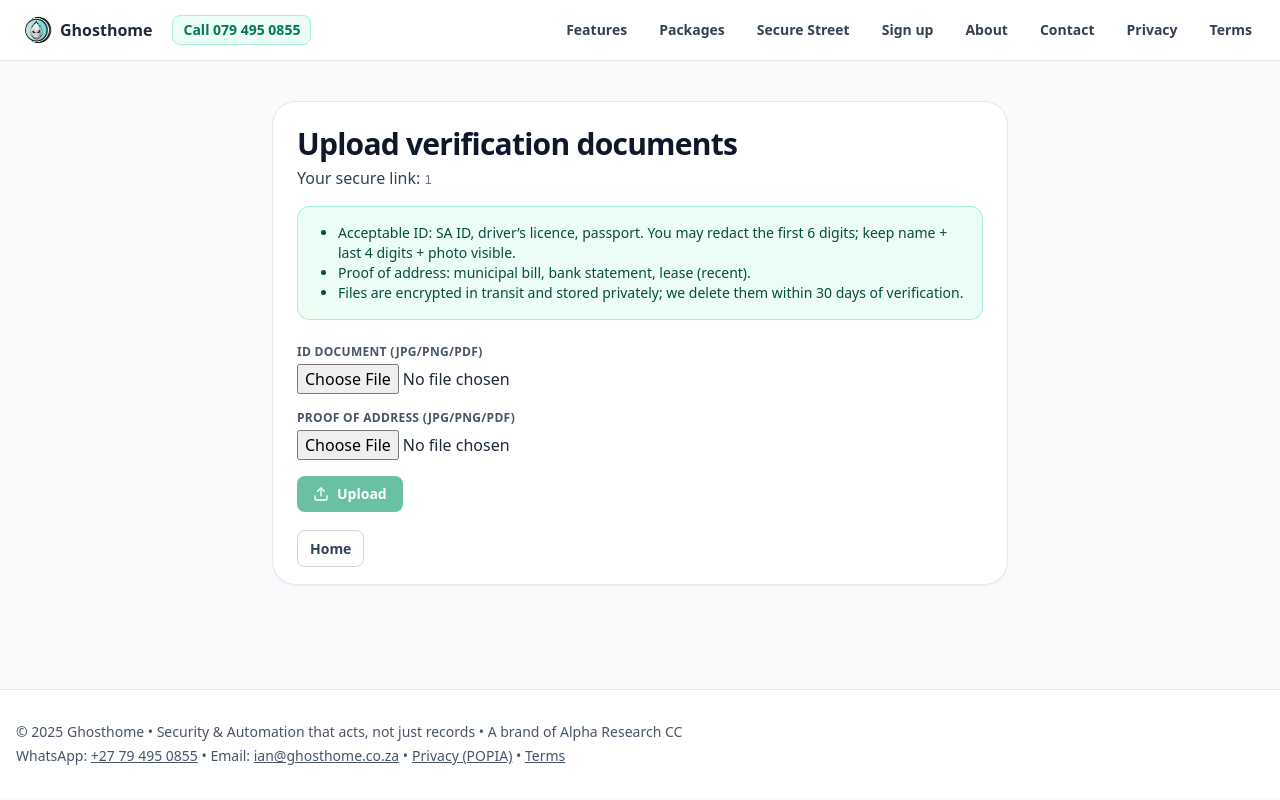
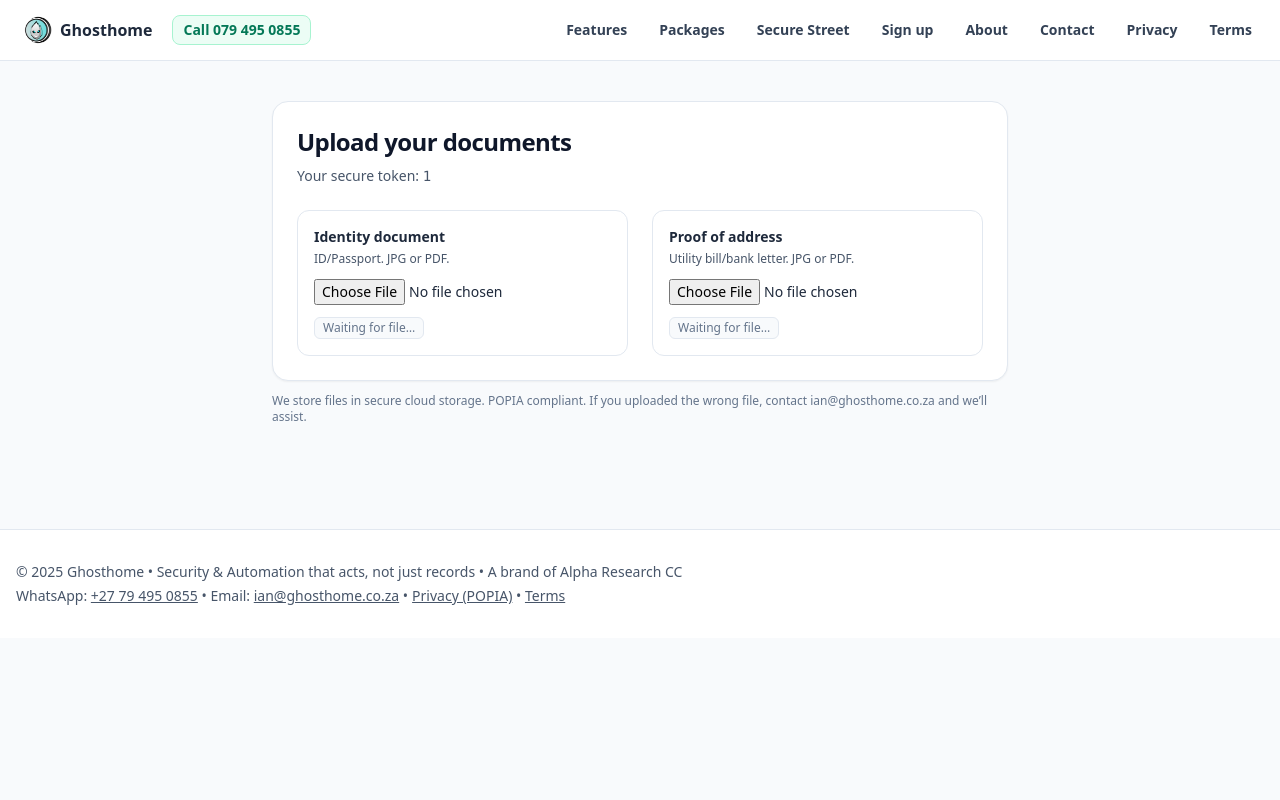
Before and after one commit to Nexzuis/ghosthome-site, a React (Vite) app: page /upload/1 in a window 1280 px wide. Built offline with nearby package versions, Linux system fonts and the light colour scheme.

Commit message:
Admin + Upload routes and API functions

```diff
--- a/api/admin-list.js
+++ b/api/admin-list.js
@@ -1,4 +1,3 @@
-// Returns latest signups (simple admin list) — protected by shared password
 const { sql } = require('@vercel/postgres');
 
 module.exports = async (req, res) => {
--- a/api/admin-set-status.js
+++ b/api/admin-set-status.js
@@ -1,4 +1,3 @@
-// Sets status or verification_status — protected by shared password
 const { sql } = require('@vercel/postgres');
 
 module.exports = async (req, res) => {
--- a/api/payfast-itn.js
+++ b/api/payfast-itn.js
@@ -1,4 +1,3 @@
-// PayFast ITN: verify signature + amount, then mark signup as paid and create upload token
 const { sql } = require('@vercel/postgres');
 const crypto = require('crypto');
 const querystring = require('querystring');
@@ -21,9 +20,8 @@
   if (req.method !== 'POST') { res.status(405).send('Method Not Allowed'); return; }
   try {
     const raw = await readBody(req);
-    const params = querystring.parse(raw); // form-encoded
+    const params = querystring.parse(raw);
 
-    // verify signature
     const passphrase = process.env.PAYFAST_PASSPHRASE || '';
     const sorted = Object.keys(params).filter(k => k !== 'signature').sort().reduce((acc, k) => (acc[k]=params[k], acc), {});
     let qs = querystring.stringify(sorted);
@@ -37,7 +35,6 @@
     const signup_id = params.custom_str1;
     const amount_gross = parseFloat(params.amount_gross || '0');
 
-    // fetch signup and expected amount
     const { rows } = await sql`SELECT id, plan, billing FROM signups WHERE id=${signup_id} LIMIT 1;`;
     if (rows.length === 0) { res.status(404).send('No signup'); return; }
 
@@ -47,7 +44,6 @@
       res.status(400).send('Bad amount'); return;
     }
 
-    // mark paid + create upload token valid for 7 days
     const token = crypto.randomBytes(24).toString('hex');
     await sql`
       UPDATE signups
--- a/api/upload-url.js
+++ b/api/upload-url.js
@@ -1,4 +1,3 @@
-// Returns a short-lived direct upload URL + target blob URL for a given token/kind
 const { sql } = require('@vercel/postgres');
 
 module.exports = async (req, res) => {
@@ -22,7 +21,6 @@
       token: process.env.BLOB_READ_WRITE_TOKEN,
     });
 
-    // Return the presigned PUT URL and where the blob will live (pathname)
     return res.status(200).json({ uploadUrl: url, blobUrl: pathname });
   } catch (e) {
     console.error('upload-url error', e);
--- a/src/routes/Admin.jsx
+++ b/src/routes/Admin.jsx
@@ -1,113 +1,264 @@
-import React, { useEffect, useState } from "react";
+import React, { useEffect, useMemo, useState } from "react";
 
+/**
+ * Ghosthome Admin (very simple).
+ * Secured by a shared password stored in Vercel env: ADMIN_PASSWORD.
+ * The UI sends: Authorization: Bearer <password> to:
+ *  - /api/admin-list
+ *  - /api/admin-set-status
+ */
 export default function Admin() {
-  const [pass, setPass] = useState("");
+  const [pwd, setPwd] = useState(() => sessionStorage.getItem("adminPwd") || "");
+  const [input, setInput] = useState(pwd);
+  const [loading, setLoading] = useState(false);
   const [rows, setRows] = useState([]);
   const [error, setError] = useState("");
-  const [busy, setBusy] = useState(false);
+
+  const authed = useMemo(() => !!pwd, [pwd]);
 
   async function load() {
-    setBusy(true);
+    if (!pwd) return;
+    setLoading(true);
     setError("");
     try {
       const res = await fetch("/api/admin-list", {
-        headers: { Authorization: "Bearer " + pass },
+        headers: { Authorization: `Bearer ${pwd}` },
       });
-      if (!res.ok) throw new Error("Auth failed or server error");
+      if (!res.ok) {
+        if (res.status === 401) setError("Unauthorised: check password.");
+        else setError(`Error ${res.status}`);
+        setRows([]);
+      } else {
         const data = await res.json();
         setRows(data.rows || []);
-    } catch (e) {
-      setError("Could not load signups.");
+      }
+    } catch {
+      setError("Network error");
     } finally {
-      setBusy(false);
+      setLoading(false);
     }
   }
 
-  async function setStatus(id, field, value) {
+  useEffect(() => {
+    load();
+    // eslint-disable-next-line react-hooks/exhaustive-deps
+  }, [pwd]);
+
+  function handleLockIn() {
+    sessionStorage.setItem("adminPwd", input.trim());
+    setPwd(input.trim());
+  }
+
+  async function setField(id, field, value) {
+    if (!pwd) return;
     try {
       const res = await fetch("/api/admin-set-status", {
         method: "POST",
         headers: {
           "Content-Type": "application/json",
-          Authorization: "Bearer " + pass,
+          Authorization: `Bearer ${pwd}`,
         },
         body: JSON.stringify({ signup_id: id, field, value }),
       });
-      if (!res.ok) throw new Error();
+      if (!res.ok) throw new Error(`HTTP ${res.status}`);
       await load();
-    } catch {
-      alert("Update failed");
+    } catch (e) {
+      // eslint-disable-next-line no-alert
+      alert("Failed to update. Check console and env.");
+      // eslint-disable-next-line no-console
+      console.error(e);
     }
   }
 
-  useEffect(() => {
-    document.title = "Admin — Ghosthome";
-  }, []);
+  return (
+    <main className="mx-auto max-w-7xl px-4 py-8">
+      <header className="mb-6 flex items-center justify-between">
+        <h1 className="text-2xl font-bold tracking-tight text-slate-900">
+          Ghosthome · Admin
+        </h1>
+        <div className="text-sm text-slate-500">
+          {authed ? "Authorised" : "Locked"}
+        </div>
+      </header>
 
-  return (
-    <main className="mx-auto max-w-6xl px-4 py-10">
-      <section className="rounded-3xl border border-slate-200 bg-white p-6 shadow-sm">
-        <h1 className="text-2xl font-bold tracking-tight text-slate-900">Admin</h1>
-        <div className="mt-3 flex gap-2">
+      {!authed && (
+        <section className="rounded-2xl border border-slate-200 bg-white p-5 shadow-sm">
+          <h2 className="text-lg font-semibold text-slate-900">Enter admin password</h2>
+          <p className="mt-1 text-sm text-slate-600">
+            Must match the <span className="font-mono">ADMIN_PASSWORD</span> env var in Vercel.
+          </p>
+          <div className="mt-4 flex max-w-md gap-2">
             <input
               type="password"
-            className="w-60 rounded-lg border border-slate-300 px-3 py-2 text-sm"
-            value={pass}
-            onChange={(e) => setPass(e.target.value)}
-            placeholder="Admin password"
+              value={input}
+              onChange={(e) => setInput(e.target.value)}
+              className="w-full rounded-lg border border-slate-300 px-3 py-2 text-sm outline-none focus:ring-2 focus:ring-emerald-500"
+              placeholder="••••••••••"
             />
             <button
-            type="button"
-            onClick={load}
-            className="rounded-lg bg-emerald-600 px-3 py-2 text-sm font-semibold text-white hover:bg-emerald-700"
+              onClick={handleLockIn}
+              className="rounded-lg bg-emerald-600 px-4 py-2 text-sm font-semibold text-white hover:bg-emerald-700"
             >
-            {busy ? "Loading..." : "Load signups"}
+              Continue
             </button>
           </div>
-        {error && <p className="mt-2 text-sm text-rose-700">{error}</p>}
+        </section>
+      )}
 
-        <div className="mt-6 overflow-x-auto">
+      {authed && (
+        <section className="rounded-2xl border border-slate-200 bg-white p-5 shadow-sm">
+          <div className="mb-4 flex flex-wrap items-center justify-between gap-3">
+            <div>
+              <h2 className="text-lg font-semibold text-slate-900">Sign-ups</h2>
+              <p className="text-sm text-slate-600">
+                View and manage residents. Use the upload link to request ID/POA.
+              </p>
+            </div>
+            <div className="flex items-center gap-2">
+              <button
+                onClick={load}
+                className="rounded-lg border border-slate-300 bg-white px-3 py-1.5 text-sm hover:bg-slate-50"
+              >
+                Refresh
+              </button>
+              <button
+                onClick={() => {
+                  sessionStorage.removeItem("adminPwd");
+                  setPwd("");
+                }}
+                className="rounded-lg bg-slate-800 px-3 py-1.5 text-sm text-white hover:bg-slate-900"
+              >
+                Lock
+              </button>
+            </div>
+          </div>
+
+          {error && (
+            <div className="mb-4 rounded-lg border border-rose-200 bg-rose-50 px-3 py-2 text-sm text-rose-800">
+              {error}
+            </div>
+          )}
+
+          <div className="overflow-x-auto">
             <table className="min-w-full text-left text-sm">
-            <thead className="bg-slate-100">
-              <tr>
+              <thead>
+                <tr className="border-b border-slate-200 text-slate-500">
                   <th className="px-3 py-2">Created</th>
-                <th className="px-3 py-2">Name</th>
-                <th className="px-3 py-2">Email</th>
+                  <th className="px-3 py-2">Resident</th>
                   <th className="px-3 py-2">Plan</th>
                   <th className="px-3 py-2">Status</th>
-                <th className="px-3 py-2">Verify</th>
-                <th className="px-3 py-2">Upload link</th>
+                  <th className="px-3 py-2">Verification</th>
+                  <th className="px-3 py-2">Docs</th>
                   <th className="px-3 py-2">Actions</th>
                 </tr>
               </thead>
               <tbody>
-              {rows.map((r) => (
-                <tr key={r.id} className="border-t">
-                  <td className="px-3 py-2">{new Date(r.created_at).toLocaleString()}</td>
-                  <td className="px-3 py-2">{r.full_name}</td>
-                  <td className="px-3 py-2">{r.email}</td>
-                  <td className="px-3 py-2">{r.plan}/{r.billing}</td>
-                  <td className="px-3 py-2">{r.status}</td>
-                  <td className="px-3 py-2">{r.verification_status || "none"}</td>
-                  <td className="px-3 py-2 text-xs">{r.upload_token ? `/upload/${r.upload_token}` : "-"}</td>
+                {loading ? (
+                  <tr>
+                    <td colSpan={7} className="px-3 py-6 text-center text-slate-500">
+                      Loading…
+                    </td>
+                  </tr>
+                ) : rows.length === 0 ? (
+                  <tr>
+                    <td colSpan={7} className="px-3 py-6 text-center text-slate-500">
+                      No sign-ups yet.
+                    </td>
+                  </tr>
+                ) : (
+                  rows.map((r) => (
+                    <tr key={r.id} className="border-b border-slate-100">
                       <td className="px-3 py-2">
-                    <div className="flex flex-wrap gap-2">
-                      <button className="rounded border border-slate-300 px-2 py-1 hover:bg-slate-50" onClick={() => setStatus(r.id, "status", "active")}>Set Active</button>
-                      <button className="rounded border border-slate-300 px-2 py-1 hover:bg-slate-50" onClick={() => setStatus(r.id, "verification_status", "verified")}>Mark Verified</button>
-                      <button className="rounded border border-slate-300 px-2 py-1 hover:bg-slate-50" onClick={() => setStatus(r.id, "status", "cancelled")}>Cancel</button>
+                        {new Date(r.created_at).toLocaleString()}
+                      </td>
+                      <td className="px-3 py-2">
+                        <div className="font-medium text-slate-800">{r.full_name}</div>
+                        <div className="text-xs text-slate-500">{r.email}</div>
+                      </td>
+                      <td className="px-3 py-2">
+                        <span className="rounded-md bg-slate-100 px-2 py-0.5 font-mono text-xs">
+                          {r.plan}/{r.billing}
+                        </span>
+                      </td>
+                      <td className="px-3 py-2">
+                        <div className="flex items-center gap-2">
+                          <span className="rounded-md bg-emerald-50 px-2 py-0.5 text-xs text-emerald-700 ring-1 ring-inset ring-emerald-200">
+                            {r.status}
+                          </span>
+                          <div className="flex gap-1">
+                            <button
+                              className="rounded border border-slate-300 px-2 py-0.5 text-xs hover:bg-slate-50"
+                              onClick={() => setField(r.id, "status", "active")}
+                            >
+                              active
+                            </button>
+                            <button
+                              className="rounded border border-slate-300 px-2 py-0.5 text-xs hover:bg-slate-50"
+                              onClick={() => setField(r.id, "status", "cancelled")}
+                            >
+                              cancel
+                            </button>
+                          </div>
                         </div>
                       </td>
+                      <td className="px-3 py-2">
+                        <div className="flex items-center gap-2">
+                          <span className="rounded-md bg-indigo-50 px-2 py-0.5 text-xs text-indigo-700 ring-1 ring-inset ring-indigo-200">
+                            {r.verification_status}
+                          </span>
+                          <div className="flex gap-1">
+                            <button
+                              className="rounded border border-slate-300 px-2 py-0.5 text-xs hover:bg-slate-50"
+                              onClick={() => setField(r.id, "verification_status", "verified")}
+                            >
+                              verify
+                            </button>
+                            <button
+                              className="rounded border border-slate-300 px-2 py-0.5 text-xs hover:bg-slate-50"
+                              onClick={() => setField(r.id, "verification_status", "pending_review")}
+                            >
+                              pending
+                            </button>
+                            <button
+                              className="rounded border border-slate-300 px-2 py-0.5 text-xs hover:bg-slate-50"
+                              onClick={() => setField(r.id, "verification_status", "rejected")}
+                            >
+                              reject
+                            </button>
+                          </div>
+                        </div>
+                      </td>
+                      <td className="px-3 py-2">
+                        {r.upload_token ? (
+                          <a
+                            className="text-emerald-700 underline"
+                            href={`/upload/${r.upload_token}`}
+                            target="_blank"
+                            rel="noreferrer"
+                          >
+                            /upload/{r.upload_token}
+                          </a>
+                        ) : (
+                          <span className="text-slate-500">—</span>
+                        )}
+                      </td>
+                      <td className="px-3 py-2">
+                        <button
+                          className="rounded bg-slate-800 px-2 py-1 text-xs text-white hover:bg-slate-900"
+                          onClick={() => navigator.clipboard.writeText(r.id)}
+                          title="Copy signup ID"
+                        >
+                          Copy ID
+                        </button>
+                      </td>
                     </tr>
-              ))}
-              {rows.length === 0 && !busy && (
-                <tr>
-                  <td className="px-3 py-6 text-slate-500" colSpan={8}>No records.</td>
-                </tr>
+                  ))
                 )}
               </tbody>
             </table>
           </div>
         </section>
+      )}
     </main>
   );
 }
--- a/src/routes/Upload.jsx
+++ b/src/routes/Upload.jsx
@@ -1,20 +1,25 @@
-import React, { useEffect, useState } from "react";
-import { useParams, Link } from "react-router-dom";
-import { Upload as UploadIcon, CheckCircle2 } from "lucide-react";
+import React, { useState } from "react";
+import { useParams } from "react-router-dom";
 
+/**
+ * Resident upload portal (opens via /upload/:token)
+ * Calls:
+ *  - POST /api/upload-url  -> { uploadUrl, blobUrl }
+ *  - PUT uploadUrl         -> uploads the file to Vercel Blob
+ *  - POST /api/attach-document { token, kind, blob_url, filename, size_bytes }
+ */
 export default function Upload() {
   const { token } = useParams();
-  const [idFile, setIdFile] = useState(null);
-  const [proofFile, setProofFile] = useState(null);
-  const [busy, setBusy] = useState(false);
-  const [done, setDone] = useState(false);
-  const [error, setError] = useState("");
+  const [idStatus, setIdStatus] = useState("idle");      // idle | uploading | done | error
+  const [poaStatus, setPoaStatus] = useState("idle");
+  const [message, setMessage] = useState("");
 
-  useEffect(() => {
-    document.title = "Upload documents — Ghosthome";
-  }, []);
-
-  async function uploadOne(kind, file) {
+  async function doUpload(kind, file, setStatus) {
+    if (!file) return;
+    setStatus("uploading");
+    setMessage("");
+    try {
+      // 1) ask server for a presigned upload URL
       const res1 = await fetch("/api/upload-url", {
         method: "POST",
         headers: { "Content-Type": "application/json" },
@@ -25,19 +30,15 @@
           contentType: file.type || "application/octet-stream",
         }),
       });
-    if (!res1.ok) throw new Error("Failed to get upload URL");
+      if (!res1.ok) throw new Error(`upload-url ${res1.status}`);
       const { uploadUrl, blobUrl } = await res1.json();
 
-    // PUT file to signed URL
-    const putRes = await fetch(uploadUrl, {
-      method: "PUT",
-      headers: { "Content-Type": file.type || "application/octet-stream" },
-      body: file,
-    });
-    if (!putRes.ok) throw new Error("Upload failed");
+      // 2) PUT the file directly to Vercel Blob
+      const res2 = await fetch(uploadUrl, { method: "PUT", body: file });
+      if (!res2.ok) throw new Error(`blob put ${res2.status}`);
 
-    // attach metadata to signup
-    const res2 = await fetch("/api/attach-document", {
+      // 3) Attach document record to signup
+      const res3 = await fetch("/api/attach-document", {
         method: "POST",
         headers: { "Content-Type": "application/json" },
         body: JSON.stringify({
@@ -45,82 +46,82 @@
           kind,
           blob_url: blobUrl,
           filename: file.name,
-        size_bytes: file.size,
+          size_bytes: file.size || 0,
         }),
       });
-    if (!res2.ok) throw new Error("Failed to attach document");
-  }
+      if (!res3.ok) throw new Error(`attach ${res3.status}`);
 
-  async function handleSubmit(e) {
-    e.preventDefault();
-    if (busy) return;
-    setBusy(true);
-    setError("");
-
-    try {
-      if (idFile) await uploadOne("id", idFile);
-      if (proofFile) await uploadOne("proof", proofFile);
-      setDone(true);
-    } catch (err) {
-      console.error(err);
-      setError("Upload failed. Your link may have expired — please contact support.");
-    } finally {
-      setBusy(false);
+      setStatus("done");
+      setMessage("Thanks! Your documents have been received. We’ll review shortly.");
+    } catch (e) {
+      // eslint-disable-next-line no-console
+      console.error(e);
+      setStatus("error");
+      setMessage("Upload failed. Please try again or contact support.");
     }
   }
 
   return (
     <main className="mx-auto max-w-3xl px-4 py-10">
-      <section className="rounded-3xl border border-slate-200 bg-white p-6 shadow-sm">
-        <h1 className="text-3xl font-bold tracking-tight text-slate-900">Upload verification documents</h1>
-        <p className="mt-1 text-slate-700">
-          Your secure link: <span className="font-mono text-xs text-slate-500">{token}</span>
+      <section className="rounded-2xl border border-slate-200 bg-white p-6 shadow-sm">
+        <h1 className="text-2xl font-bold tracking-tight text-slate-900">
+          Upload your documents
+        </h1>
+        <p className="mt-2 text-sm text-slate-600">
+          Your secure token: <span className="font-mono">{token}</span>
         </p>
 
-        <div className="mt-4 rounded-xl border border-emerald-200 bg-emerald-50 p-4 text-sm text-emerald-900">
-          <ul className="list-disc pl-6">
-            <li>Acceptable ID: SA ID, driver’s licence, passport. You may redact the first 6 digits; keep name + last 4 digits + photo visible.</li>
-            <li>Proof of address: municipal bill, bank statement, lease (recent).</li>
-            <li>Files are encrypted in transit and stored privately; we delete them within 30 days of verification.</li>
-          </ul>
+        <div className="mt-6 grid gap-6 md:grid-cols-2">
+          <div className="rounded-xl border border-slate-200 p-4">
+            <h2 className="text-sm font-semibold text-slate-800">Identity document</h2>
+            <p className="mt-1 text-xs text-slate-600">ID/Passport. JPG or PDF.</p>
+            <input
+              type="file"
+              accept=".jpg,.jpeg,.png,.pdf"
+              className="mt-3 block w-full text-sm"
+              onChange={(e) => doUpload("id", e.target.files?.[0], setIdStatus)}
+            />
+            <StatusBadge status={idStatus} />
           </div>
 
-        <form className="mt-6 space-y-4" onSubmit={handleSubmit}>
-          <div>
-            <div className="mb-1 text-xs font-semibold uppercase tracking-wide text-slate-600">ID document (JPG/PNG/PDF)</div>
-            <input type="file" accept=".pdf,.jpg,.jpeg,.png" onChange={(e) => setIdFile(e.target.files?.[0] || null)} />
+          <div className="rounded-xl border border-slate-200 p-4">
+            <h2 className="text-sm font-semibold text-slate-800">Proof of address</h2>
+            <p className="mt-1 text-xs text-slate-600">Utility bill/bank letter. JPG or PDF.</p>
+            <input
+              type="file"
+              accept=".jpg,.jpeg,.png,.pdf"
+              className="mt-3 block w-full text-sm"
+              onChange={(e) => doUpload("proof", e.target.files?.[0], setPoaStatus)}
+            />
+            <StatusBadge status={poaStatus} />
           </div>
-          <div>
-            <div className="mb-1 text-xs font-semibold uppercase tracking-wide text-slate-600">Proof of address (JPG/PNG/PDF)</div>
-            <input type="file" accept=".pdf,.jpg,.jpeg,.png" onChange={(e) => setProofFile(e.target.files?.[0] || null)} />
         </div>
 
-        {error && <div className="rounded-lg bg-rose-50 px-3 py-2 text-sm text-rose-700 ring-1 ring-rose-200">{error}</div>}
-
-          <button
-            type="submit"
-            disabled={busy || (!idFile && !proofFile)}
-            className={[
-              "inline-flex items-center gap-2 rounded-lg px-4 py-2 text-sm font-semibold",
-              busy || (!idFile && !proofFile) ? "bg-emerald-600/60 text-white cursor-not-allowed" : "bg-emerald-600 text-white hover:bg-emerald-700"
-            ].join(" ")}
-          >
-            <UploadIcon className="h-4 w-4" /> {busy ? "Uploading..." : "Upload"}
-          </button>
-        </form>
-
-        {done && (
-          <div className="mt-4 inline-flex items-center gap-2 rounded-lg bg-emerald-50 px-3 py-2 text-emerald-800 ring-1 ring-emerald-200">
-            <CheckCircle2 className="h-4 w-4" /> Thanks! We’ll review and activate your access shortly.
+        {message && (
+          <div className="mt-6 rounded-lg border border-emerald-200 bg-emerald-50 px-3 py-2 text-sm text-emerald-800">
+            {message}
           </div>
         )}
-
-        <div className="mt-6">
-          <Link to="/" className="rounded-lg border border-slate-300 bg-white px-3 py-2 text-sm font-semibold text-slate-700 hover:bg-slate-50">
-            Home
-          </Link>
-        </div>
       </section>
+      <p className="mt-3 text-xs text-slate-500">
+        We store files in secure cloud storage. POPIA compliant. If you uploaded the wrong file,
+        contact ian@ghosthome.co.za and we’ll assist.
+      </p>
     </main>
   );
 }
+
+function StatusBadge({ status }) {
+  const map = {
+    idle: { text: "Waiting for file…", cls: "text-slate-500 bg-slate-50 border-slate-200" },
+    uploading: { text: "Uploading…", cls: "text-amber-700 bg-amber-50 border-amber-200" },
+    done: { text: "Uploaded", cls: "text-emerald-700 bg-emerald-50 border-emerald-200" },
+    error: { text: "Error", cls: "text-rose-700 bg-rose-50 border-rose-200" },
+  };
+  const m = map[status] || map.idle;
+  return (
+    <div className={`mt-3 inline-flex rounded-md border px-2 py-0.5 text-xs ${m.cls}`}>
+      {m.text}
+    </div>
+  );
+}
```
Also changed, not shown: api/attach-document.js (+4 -5 lines), api/bootstrap.js (added, +60 -0 lines), src/main.jsx (+2 -8 lines), 1 other file (tests, documents, lock files or other folders). Lines whose indentation alone changed are shown as unchanged.
